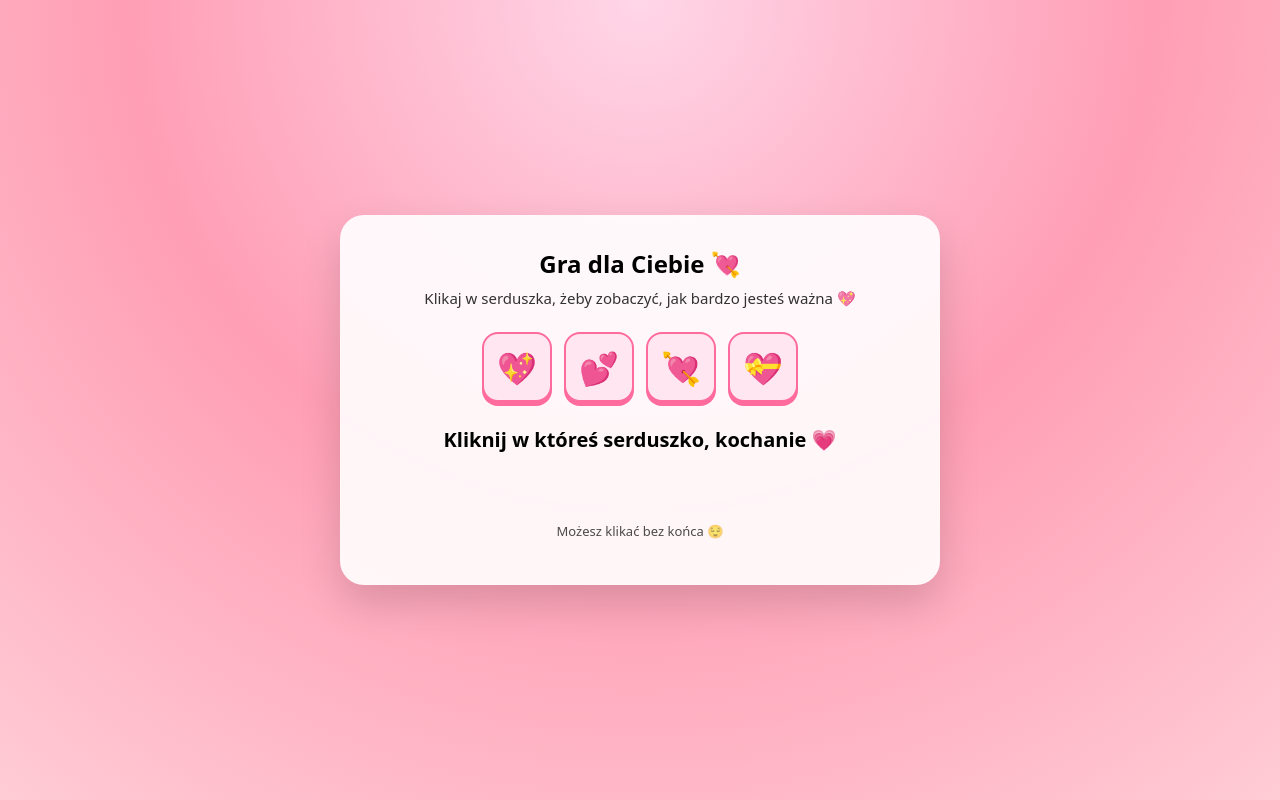
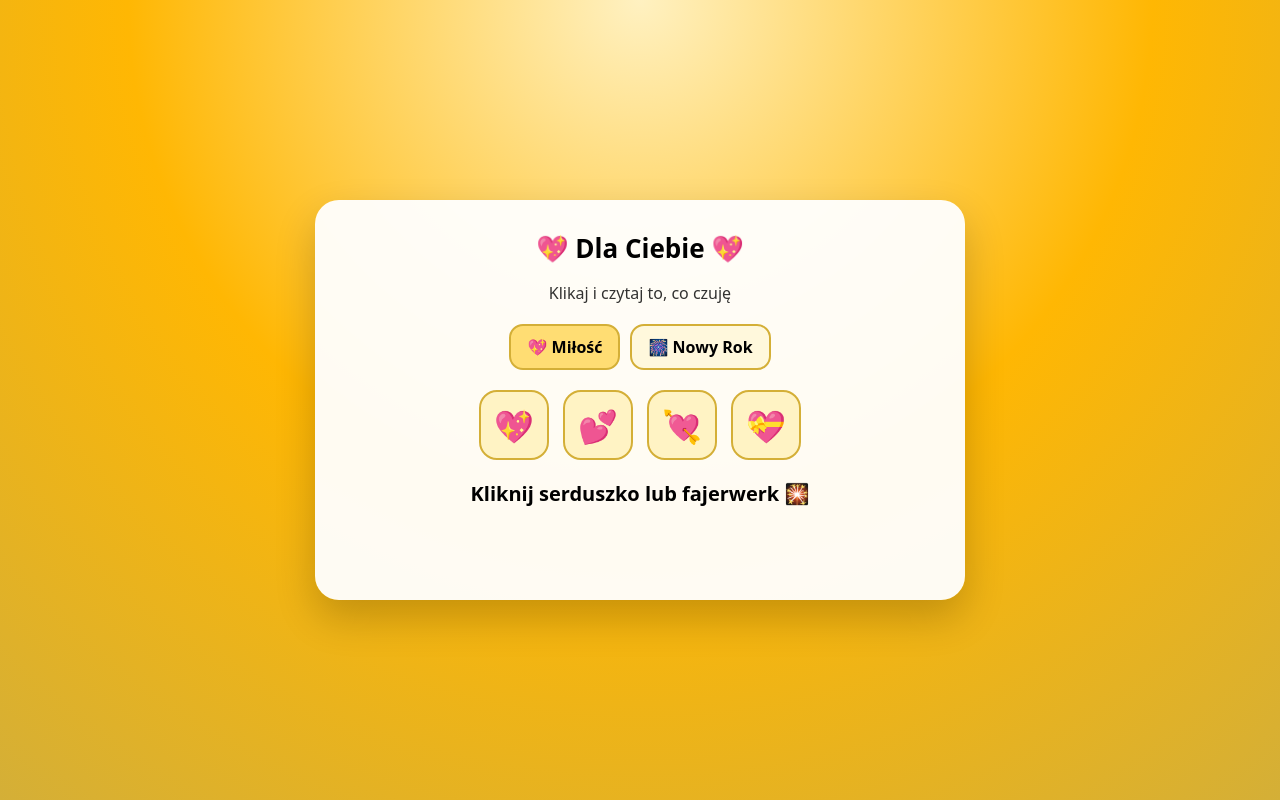
Before and after one commit to chopinloczu1-maker/Kocham-cie, a plain HTML site: page index.html in a window 1280 px wide. Drawn offline with Linux system fonts and the light colour scheme.

Commit message:
Update index.html

```diff
--- a/index.html
+++ b/index.html
@@ -2,170 +2,148 @@
 <html lang="pl">
 <head>
 <meta charset="UTF-8" />
-  <meta name="viewport" content="width=device-width, initial-scale=1.0" />
-  <title>Gra dla ukochanej osoby 💖</title>
+<meta name="viewport" content="width=device-width, initial-scale=1.0"/>
+<title>Dla Ciebie 💖</title>
+
 <style>
-    * {
-      box-sizing: border-box;
+*{box-sizing:border-box}
+body{
+  margin:0;
+  min-height:100vh;
+  display:flex;
+  justify-content:center;
+  align-items:center;
+  font-family:system-ui,-apple-system,BlinkMacSystemFont,"Segoe UI",sans-serif;
+  background:radial-gradient(circle at top,#fff1c1,#ffb703,#d4af37);
 }
-
-    body {
-      margin: 0;
-      min-height: 100vh;
-      display: flex;
-      align-items: center;
-      justify-content: center;
-      font-family: system-ui, -apple-system, BlinkMacSystemFont, "Segoe UI", sans-serif;
-      background: radial-gradient(circle at top, #ffd6e8, #ff9eb5, #ffccd5);
+.container{
+  background:rgba(255,255,255,.95);
+  padding:30px;
+  border-radius:24px;
+  box-shadow:0 18px 40px rgba(0,0,0,.2);
+  max-width:650px;
+  width:90%;
+  text-align:center;
 }
-
-    .container {
-      background: rgba(255, 255, 255, 0.9);
-      padding: 32px 40px;
-      border-radius: 24px;
-      box-shadow: 0 18px 40px rgba(0, 0, 0, 0.15);
-      max-width: 600px;
-      width: 90%;
-      text-align: center;
+h1{margin:0 0 10px;font-size:26px}
+.subtitle{opacity:.8;margin-bottom:20px}
+.tabs{
+  display:flex;
+  gap:10px;
+  justify-content:center;
+  margin-bottom:20px;
 }
-
-    h1 {
-      margin-top: 0;
-      margin-bottom: 8px;
-      font-size: 24px;
+.tab{
+  padding:10px 16px;
+  border-radius:14px;
+  border:2px solid #d4af37;
+  background:#fff8dc;
+  cursor:pointer;
+  font-weight:600;
 }
-
-    p.subtitle {
-      margin-top: 0;
-      margin-bottom: 24px;
-      font-size: 15px;
-      opacity: 0.8;
+.tab.active{background:#ffdd73}
+.keys{
+  display:flex;
+  justify-content:center;
+  gap:14px;
+  flex-wrap:wrap;
+  margin-bottom:20px;
 }
-
-    .keys {
-      display: flex;
-      justify-content: center;
-      gap: 12px;
-      margin-bottom: 24px;
-      flex-wrap: wrap;
+.key{
+  width:70px;
+  height:70px;
+  border-radius:18px;
+  border:2px solid #d4af37;
+  display:flex;
+  align-items:center;
+  justify-content:center;
+  font-size:32px;
+  background:#fff3c4;
+  cursor:pointer;
+  user-select:none;
+  transition:.1s;
 }
-
-    .key {
-      width: 70px;
-      height: 70px;
-      border-radius: 16px;
-      border: 2px solid #ff6b9d;
-      display: flex;
-      align-items: center;
-      justify-content: center;
-      font-size: 32px;
-      background: #ffe6f0;
-      box-shadow: 0 4px 0 #ff6b9d;
-      transition: transform 0.08s ease, box-shadow 0.08s ease, background 0.2s ease;
-      cursor: pointer;
-      user-select: none;
-      touch-action: manipulation;
+.key:active{transform:scale(.95)}
+.message{
+  min-height:90px;
+  font-size:20px;
+  font-weight:600;
+  line-height:1.4;
 }
-
-    .key:active,
-    .key.active {
-      transform: translateY(3px);
-      box-shadow: 0 1px 0 #ff6b9d;
-      background: #ffd0e4;
+.message.pop{animation:pop .35s ease-out}
+@keyframes pop{
+  0%{transform:scale(.8);opacity:0}
+  60%{transform:scale(1.05);opacity:1}
+  100%{transform:scale(1)}
 }
-
-    .message {
-      min-height: 80px;
-      font-size: 20px;
-      font-weight: 600;
-      line-height: 1.4;
-    }
-
-    .message.pop {
-      animation: pop 0.35s ease-out;
-    }
-
-    @keyframes pop {
-      0% {
-        transform: scale(0.8);
-        opacity: 0;
-      }
-      60% {
-        transform: scale(1.05);
-        opacity: 1;
-      }
-      100% {
-        transform: scale(1);
-      }
-    }
-
-    .hint {
-      margin-top: 16px;
-      font-size: 13px;
-      opacity: 0.7;
+.back{
+  margin-top:10px;
+  font-size:14px;
+  opacity:.7;
+  cursor:pointer;
 }
 </style>
 </head>
+
 <body>
 <div class="container">
-    <h1>Gra dla Ciebie 💘</h1>
-    <p class="subtitle">Klikaj w serduszka, żeby zobaczyć, jak bardzo jesteś ważna 💖</p>
+<h1>💖 Dla Ciebie 💖</h1>
+<p class="subtitle">Klikaj i czytaj to, co czuję</p>
 
+<div class="tabs">
+  <div class="tab active" data-tab="love">💖 Miłość</div>
+  <div class="tab" data-tab="newyear">🎆 Nowy Rok</div>
+</div>
+
+<div id="love" class="section">
   <div class="keys">
-      <div class="key" data-id="h1">💖</div>
-      <div class="key" data-id="h2">💕</div>
-      <div class="key" data-id="h3">💘</div>
-      <div class="key" data-id="h4">💝</div>
+    <div class="key" data-msg="Kocham Cię 💖">💖</div>
+    <div class="key" data-msg="Jesteś najlepsza 💫">💕</div>
+    <div class="key" data-msg="Będziemy razem do końca życia 💍">💘</div>
+    <div class="key" data-msg="Cieszę się, że Ciebie mam 🥹">💝</div>
+  </div>
+</div>
+
+<div id="newyear" class="section" style="display:none">
+  <div class="keys">
+    <div class="key" data-msg="🎆 Szczęśliwego Nowego Roku, Skarbie! 🎆">🎆</div>
+    <div class="key" data-msg="🏠 Żeby nam się udało zamieszkać razem 🏠">🏡</div>
+    <div class="key" data-msg="💬 Żebyśmy mieli jak najmniej kłótni i zawsze się dogadywali 💬">💞</div>
+    <div class="key" data-msg="❤️ I żebyś już nigdy nie chciała innego ❤️">❤️</div>
+  </div>
+  <div class="back" onclick="switchTab('love')">← wróć do Miłości</div>
 </div>
 
 <div id="message" class="message">
-      Kliknij w któreś serduszko, kochanie 💗
+Kliknij serduszko lub fajerwerk 🎇
 </div>
-
-    <p class="hint">Możesz klikać bez końca 😌</p>
 </div>
 
 <script>
-    // Teksty przypisane do serduszek
-    const messages = {
-      h1: "Kocham Cię 💖",
-      h2: "Jesteś najlepsza 💫",
-      h3: "Będziemy razem do końca życia 💍",
-      h4: "Cieszę się, że Ciebie mam 🥹"
-    };
+const messageBox=document.getElementById("message");
+const keys=document.querySelectorAll(".key");
+const tabs=document.querySelectorAll(".tab");
+const sections=document.querySelectorAll(".section");
 
-    const messageBox = document.getElementById("message");
-    const keyElements = document.querySelectorAll(".key");
-
-    function setActiveKey(clickedEl) {
-      keyElements.forEach(k => k.classList.remove("active"));
-      clickedEl.classList.add("active");
-      // automatycznie po chwili zdejmujemy "wciśnięcie"
-      setTimeout(() => clickedEl.classList.remove("active"), 150);
-    }
-
-    function showMessage(text) {
+function showMessage(text){
   messageBox.classList.remove("pop");
-      void messageBox.offsetWidth; // reset animacji
-      messageBox.textContent = text;
+  void messageBox.offsetWidth;
+  messageBox.textContent=text;
   messageBox.classList.add("pop");
 }
 
-    // Funkcja obsługująca zarówno klik, jak i dotyk
-    function handlePress(el, event) {
-      event.preventDefault();
-      const id = el.getAttribute("data-id");
-      const text = messages[id];
-      if (text) {
-        setActiveKey(el);
-        showMessage(text);
+keys.forEach(k=>{
+  k.addEventListener("click",()=>showMessage(k.dataset.msg));
+});
+
+tabs.forEach(t=>{
+  t.addEventListener("click",()=>switchTab(t.dataset.tab));
+});
+
+function switchTab(name){
+  tabs.forEach(t=>t.classList.toggle("active",t.dataset.tab===name));
+  sections.forEach(s=>s.style.display=s.id===name?"block":"none");
 }
-    }
-
-    keyElements.forEach(el => {
-      el.addEventListener("click", (e) => handlePress(el, e));
-      el.addEventListener("touchstart", (e) => handlePress(el, e), { passive: false });
-    });
 </script>
 </body>
 </html>
```
Lines whose indentation alone changed are shown as unchanged.
